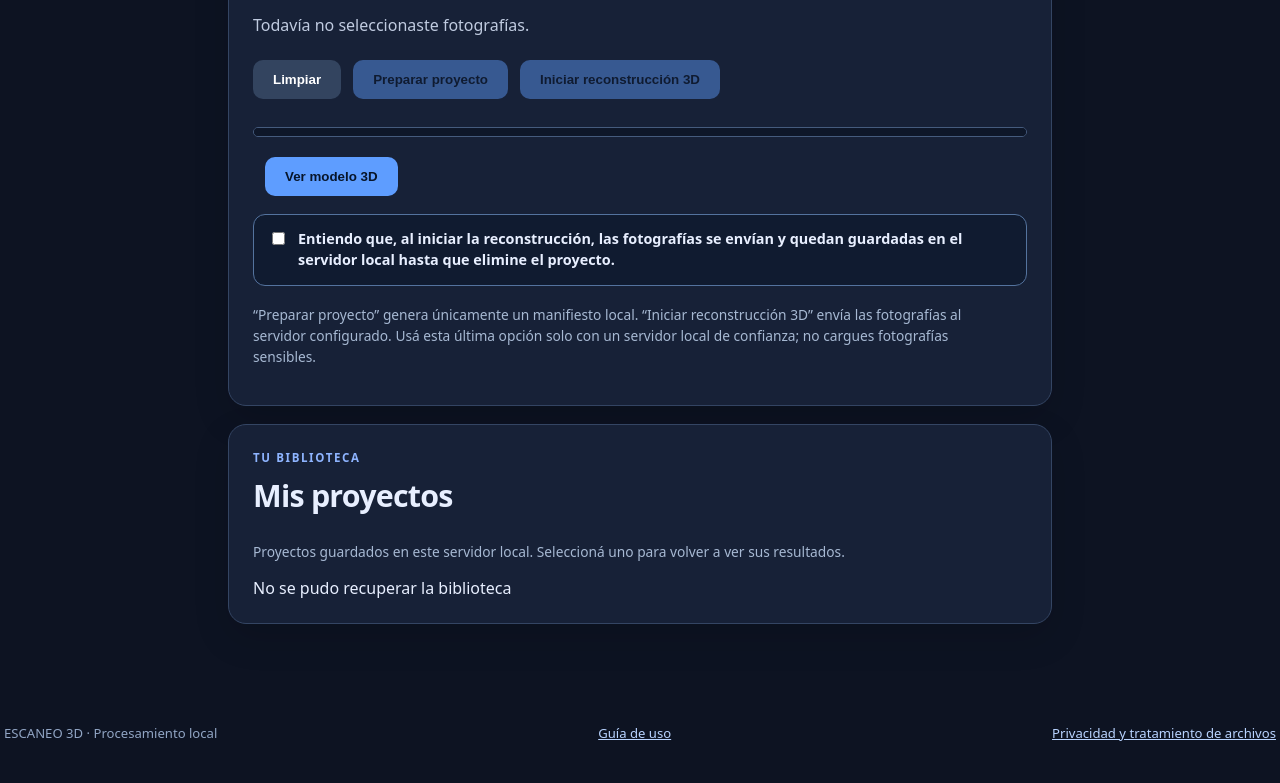
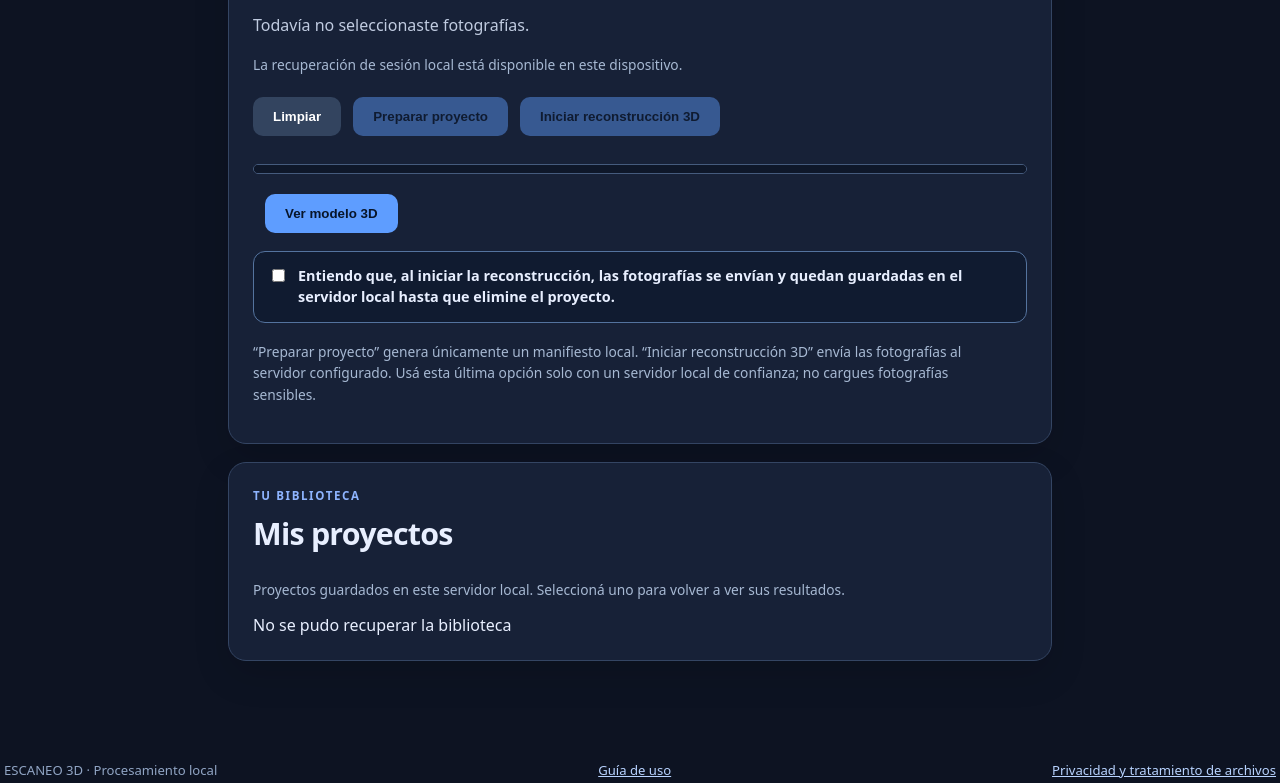
Before and after one commit to luis-mae/escaneo-3d, a plain HTML site: page web/index.html in a window 1280 px wide. Shown: the part 1506-2289 px from the top of the page. Before the commit the page ends 2252 px from the top, so only its background shows below. Drawn offline with Linux system fonts and the light colour scheme; no server answers.

Commit message:
Agregar indicador de guardado y recuperación local de sesión fotográfica

```diff
--- a/web/index.html
+++ b/web/index.html
@@ -52,6 +52,7 @@
         <p id="ayuda" class="ayuda">JPG o PNG. Mínimo 3 y máximo 100 imágenes, hasta 20 MB cada una; máximo 500 MB por proyecto.</p>
       </div>
       <p id="estado" role="status" aria-live="polite">Todavía no seleccionaste fotografías.</p>
+      <p id="estado-sesion-local" class="ayuda" role="status" aria-live="polite">La recuperación de sesión local está disponible en este dispositivo.</p>
       <ul id="lista" class="lista" aria-label="Fotos seleccionadas"></ul>
       <div class="acciones"><button id="limpiar" type="button" class="secundario">Limpiar</button><button id="preparar" type="button" disabled>Preparar proyecto</button></div>
       <label class="consentimiento"><input id="consentir-subida" type="checkbox"> Entiendo que, al iniciar la reconstrucción, las fotografías se envían y quedan guardadas en el servidor local hasta que elimine el proyecto.</label><p class="ayuda">“Preparar proyecto” genera únicamente un manifiesto local. “Iniciar reconstrucción 3D” envía las fotografías al servidor configurado. Usá esta última opción solo con un servidor local de confianza; no cargues fotografías sensibles.</p>
```
